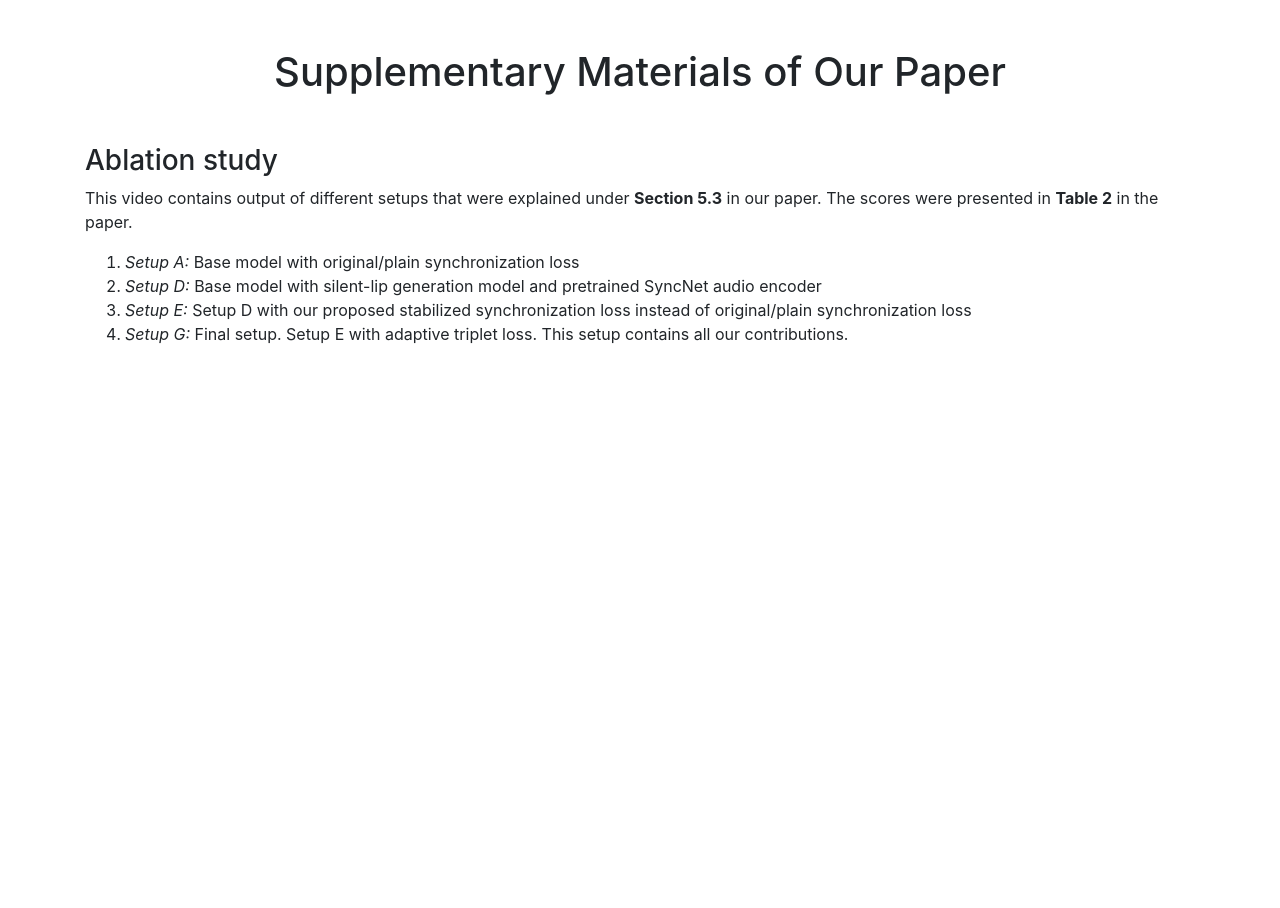
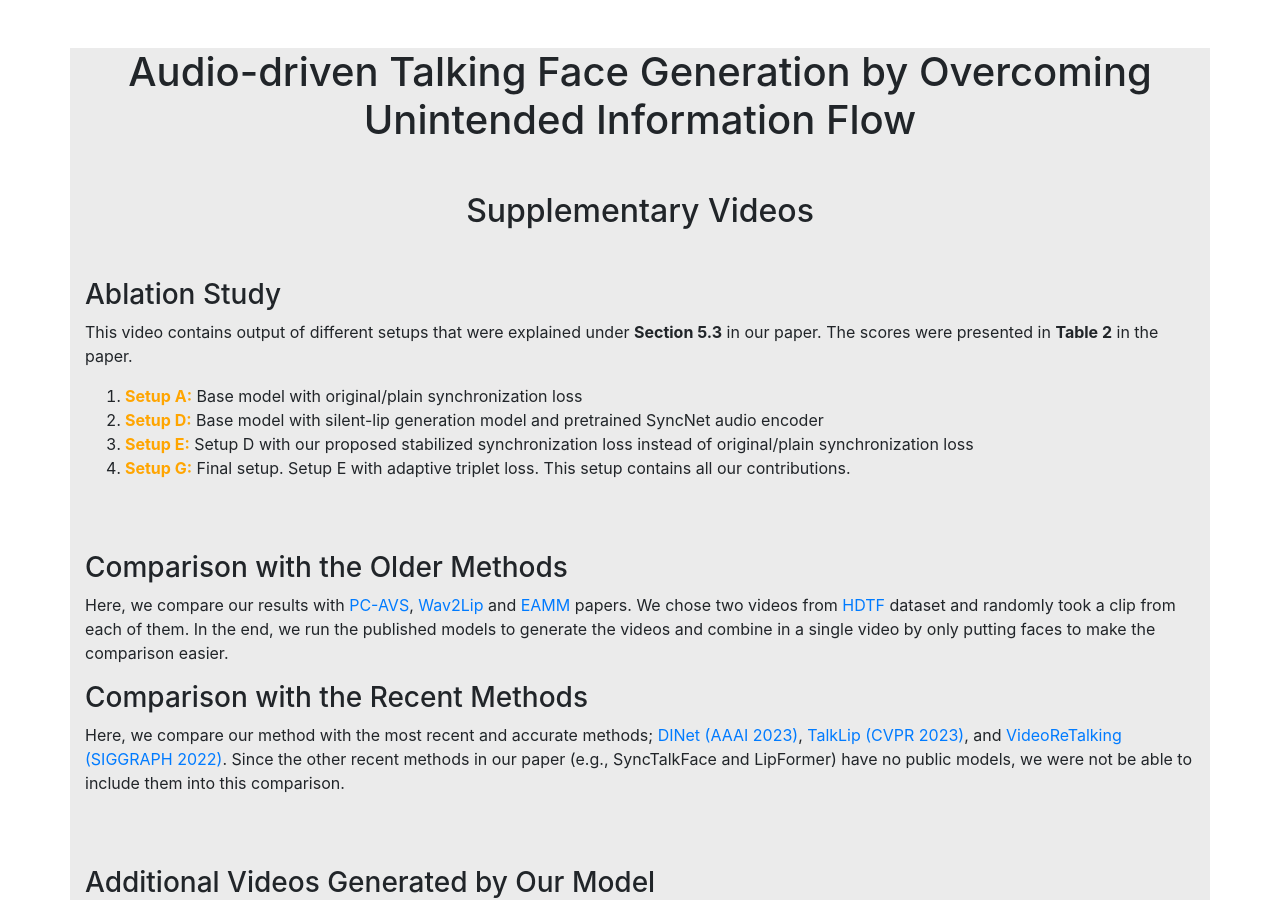
Before and after one commit to TalkingFaceGeneration/TalkingFaceGeneration.github.io, a plain HTML site: page index.html in a window 1280 px wide. Before the commit the page ends 800 px from the top, so only its background shows below. Drawn offline with nearby package versions, Linux system fonts and the light colour scheme.

Commit message:
Update index.html

```diff
--- a/index.html
+++ b/index.html
@@ -7,17 +7,34 @@
     <!-- Bootstrap CSS -->
     <link rel="stylesheet" href="https://stackpath.bootstrapcdn.com/bootstrap/4.5.2/css/bootstrap.min.css">
 </head>
+
+<style type=""> .container { background-color: #EBEBEB; } </style>
 <body>
     <div class="container">
-        <h1 class="text-center my-5">Supplementary Materials of Our Paper</h1>
-        <h3 class="">Ablation study</h3>
+        <h1 class="text-center my-5">Audio-driven Talking Face Generation by Overcoming Unintended Information Flow</h1>
+        <h2 class="text-center my-5">Supplementary Videos</h2>
+
+        <div style="padding-bottom:5%">
+        <h3 class="">Ablation Study</h3>
         <p>This video contains output of different setups that were explained under <b>Section 5.3</b> in our paper. The scores were presented in <b>Table 2</b> in the paper.</p>
         <ol>
-            <li><i>Setup A:</i> Base model with original/plain synchronization loss</li>
-            <li><i>Setup D:</i> Base model with silent-lip generation model and pretrained SyncNet audio encoder</li>
-            <li><i>Setup E:</i> Setup D with our proposed stabilized synchronization loss instead of original/plain synchronization loss</li>
-            <li><i>Setup G:</i> Final setup. Setup E with adaptive triplet loss. This setup contains all our contributions.</li>
+            <li><FONT COLOR="orange"><b>Setup A:</FONT></b> Base model with original/plain synchronization loss</li>
+            <li><FONT COLOR="orange"><b>Setup D:</FONT></b> Base model with silent-lip generation model and pretrained SyncNet audio encoder</li>
+            <li><FONT COLOR="orange"><b>Setup E:</FONT></b> Setup D with our proposed stabilized synchronization loss instead of original/plain synchronization loss</li>
+            <li><FONT COLOR="orange"><b>Setup G:</FONT></b> Final setup. Setup E with adaptive triplet loss. This setup contains all our contributions.</li>
         </ol>
+        </div>
+
+        <div style="padding-bottom:5%">
+        <h3 class="">Comparison with the Older Methods</h3>
+        <p>Here, we compare our results with <a href>PC-AVS</a>, <a href>Wav2Lip</a> and <a href>EAMM</a> papers. We chose two videos from <a href>HDTF</a> dataset and randomly took a clip from each of them. In the end, we run the published models to generate the videos and combine in a single video by only putting faces to make the comparison easier.</p>
+
+        <h3 class="">Comparison with the Recent Methods</h3>
+        <p>Here, we compare our method with the most recent and accurate methods; <a href>DINet (AAAI 2023)</a>, <a href>TalkLip (CVPR 2023)</a>, and <a href>VideoReTalking (SIGGRAPH 2022)</a>. Since the other recent methods in our paper (e.g., SyncTalkFace and LipFormer) have no public models, we were not be able to include them into this comparison.</p>
+        </div>
+
+        <h3 class="">Additional Videos Generated by Our Model</h3>
+
 
     </div>
 
```
